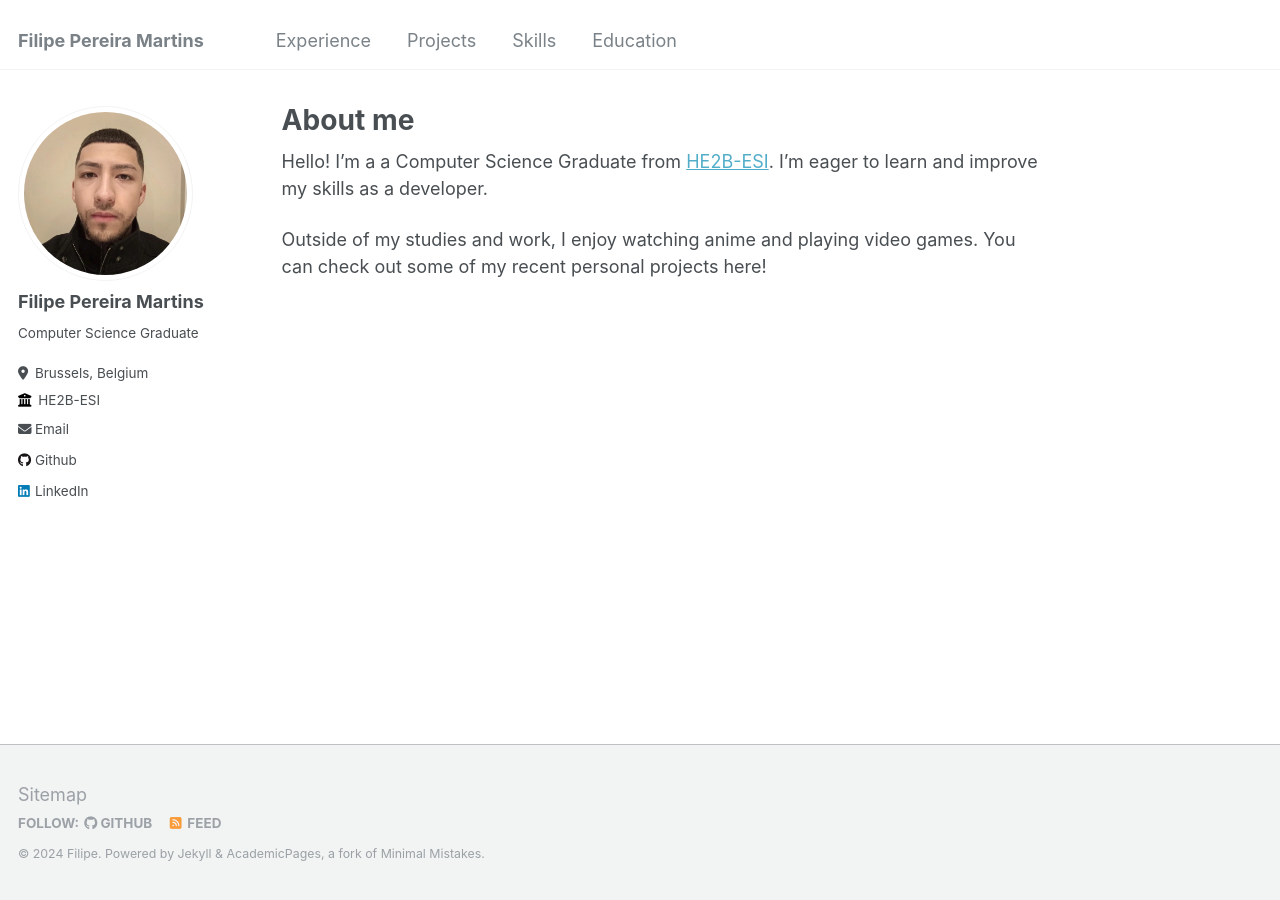
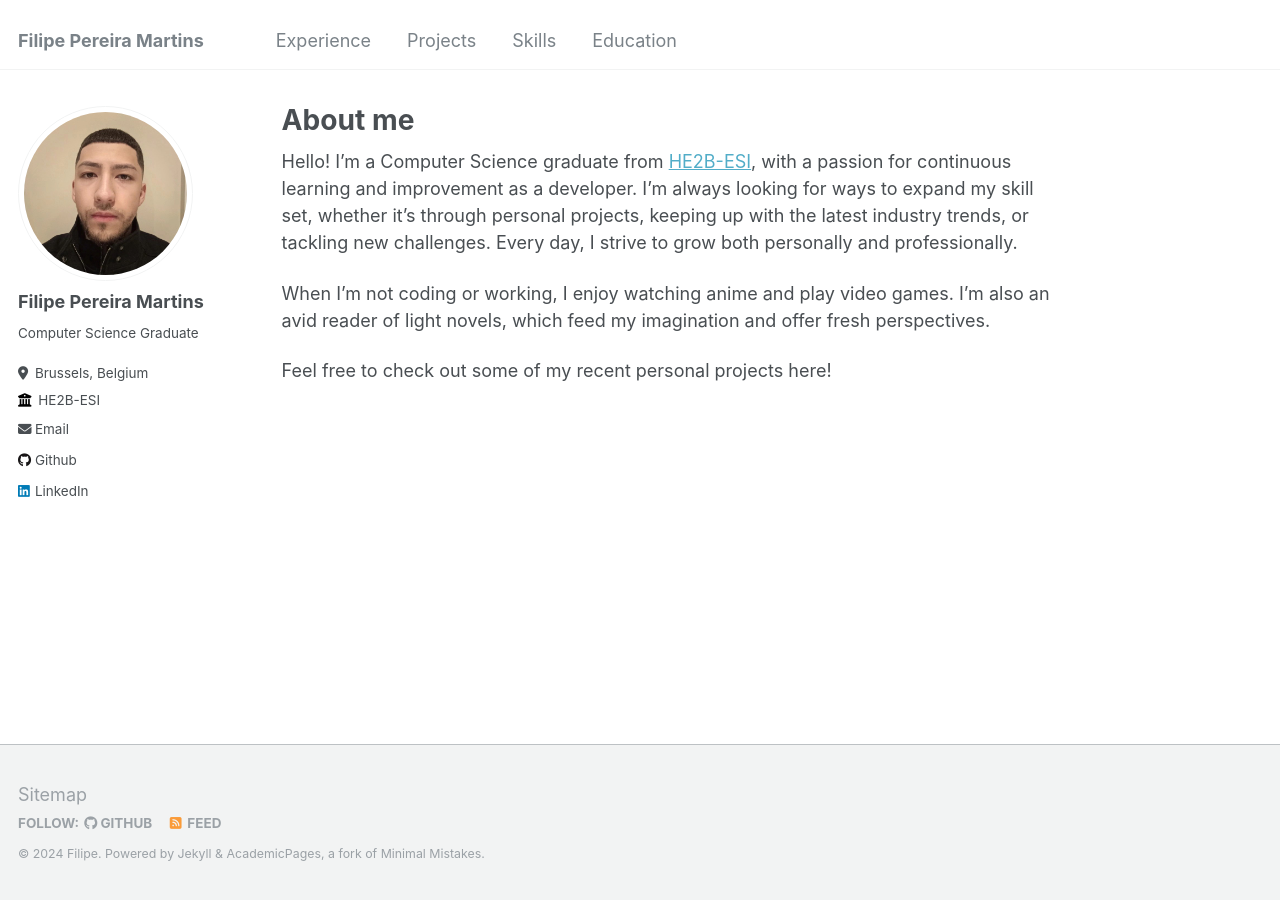
Before and after one commit to FilipeDevs/FilipeDevs.github.io, a Jekyll site: the page built from _pages/about.md, in a window 1280 px wide. Built offline with Jekyll 4.4.1, drawn with Linux system fonts in a browser that asks for light colours.

Commit message:
Update about.md

```diff
--- a/_pages/about.md
+++ b/_pages/about.md
@@ -7,6 +7,10 @@ redirect_from:
   - /about.html
 ---
 
-Hello! I'm a a Computer Science Graduate from [HE2B-ESI](https://he2b.be/etudiant/). I'm eager to learn and improve my skills as a developer.
+Hello! I'm a Computer Science graduate from [HE2B-ESI](https://he2b.be/etudiant/), with a passion for continuous learning and improvement as a developer. I'm always looking for ways to expand my skill set, whether it's through personal projects, keeping up with the latest industry trends, or tackling new challenges. Every day, I strive to grow both personally and professionally.
 
-Outside of my studies and work, I enjoy watching anime and playing video games. You can check out some of my recent personal projects here!
+
+When I'm not coding or working, I enjoy watching anime and play video games. I'm also an avid reader of light novels, which feed my imagination and offer fresh perspectives.
+
+
+Feel free to check out some of my recent personal projects here!
```
